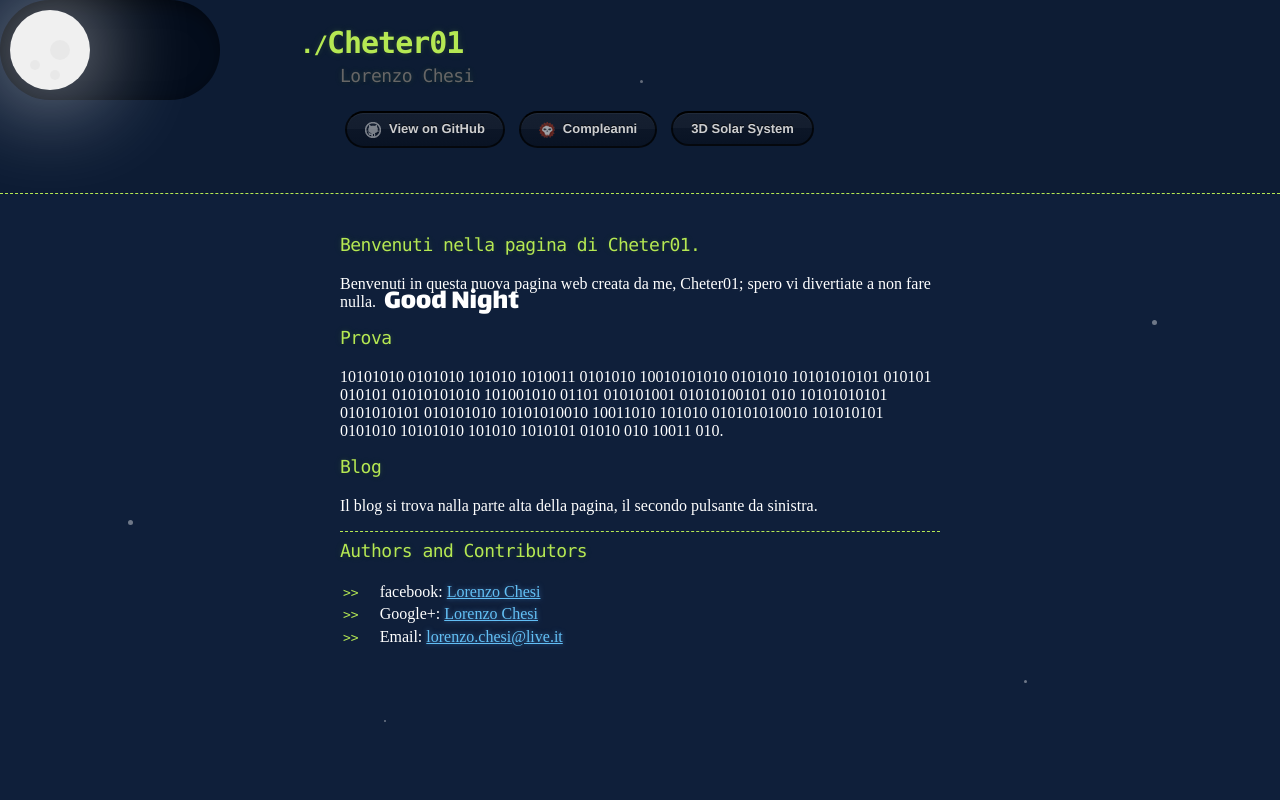
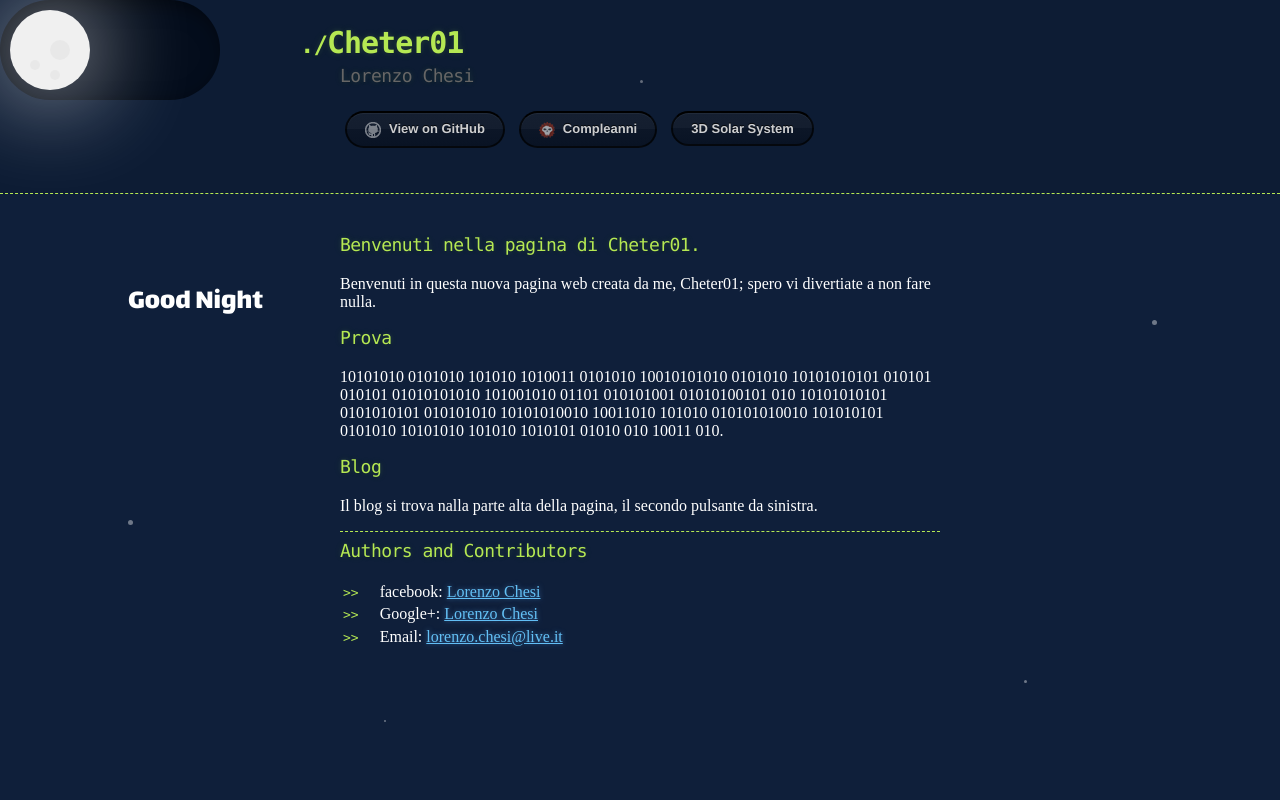
Before and after one commit to Cheter01/Cheter01, a PHP site: page /prova/index.html in a window 1280 px wide. Run offline with PHP 8.4, Linux system fonts and the light colour scheme.

Commit message:
Update stylesheet.css

```diff
--- a/prova/stylesheets/stylesheet.css
+++ b/prova/stylesheets/stylesheet.css
@@ -90,7 +90,7 @@ input[type=checkbox] + label ~ section .night{
 	opacity:1;
 	position: absolute;
 	top: calc(50% - 120px);
-	left: 30%;
+	left: 10%;
 }
 
 input[type=checkbox] + label ~ section .day{
```
